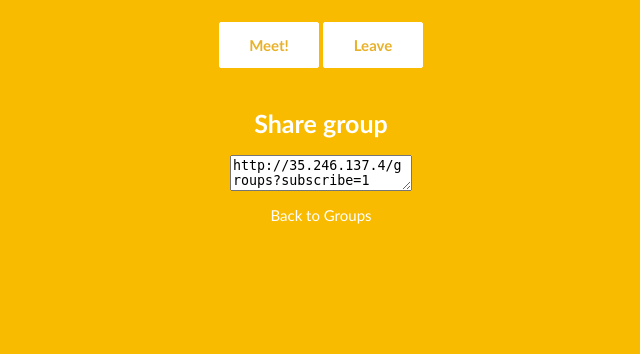
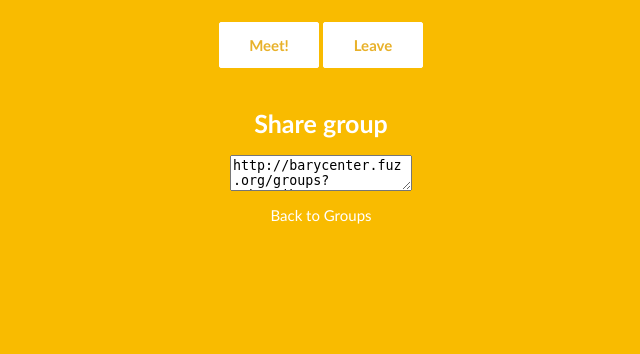
Before and after one commit to pfbouquet/barycenter, a Flask app: template app/templates/group.html in a window 1280 px wide. Shown: the part 288-642 px from the top of the page, without its empty margins (319-959 px from the left). Run offline with Flask 2, Linux system fonts and the light colour scheme; the template is opened without the code that fills it: most values are stand-ins (such as "Sample title", 1, 10 or a date in 2020); parts of the project's set-up code (start-up, migrations or seed data) failed here and were passed over.

Commit message:
New link

```diff
--- a/app/templates/group.html
+++ b/app/templates/group.html
@@ -29,7 +29,7 @@
 
 <h1>Share group</h1>
 
-<p><textarea>http://35.246.137.4/groups?subscribe={{ group['id'] }}</textarea></p>
+<p><textarea>http://barycenter.fuz.org/groups?subscribe={{ group['id'] }}</textarea></p>
 
 <p><a href="{{ url_for('groups') }}">Back to Groups</a></p>
 
```
